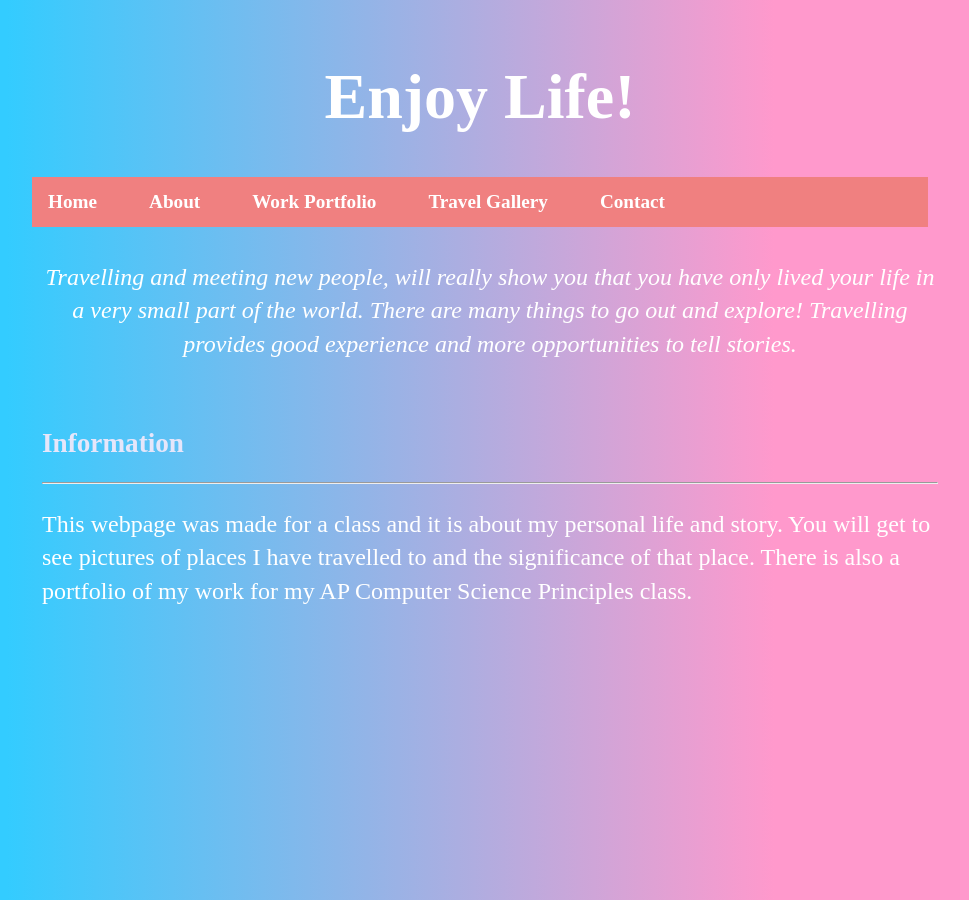
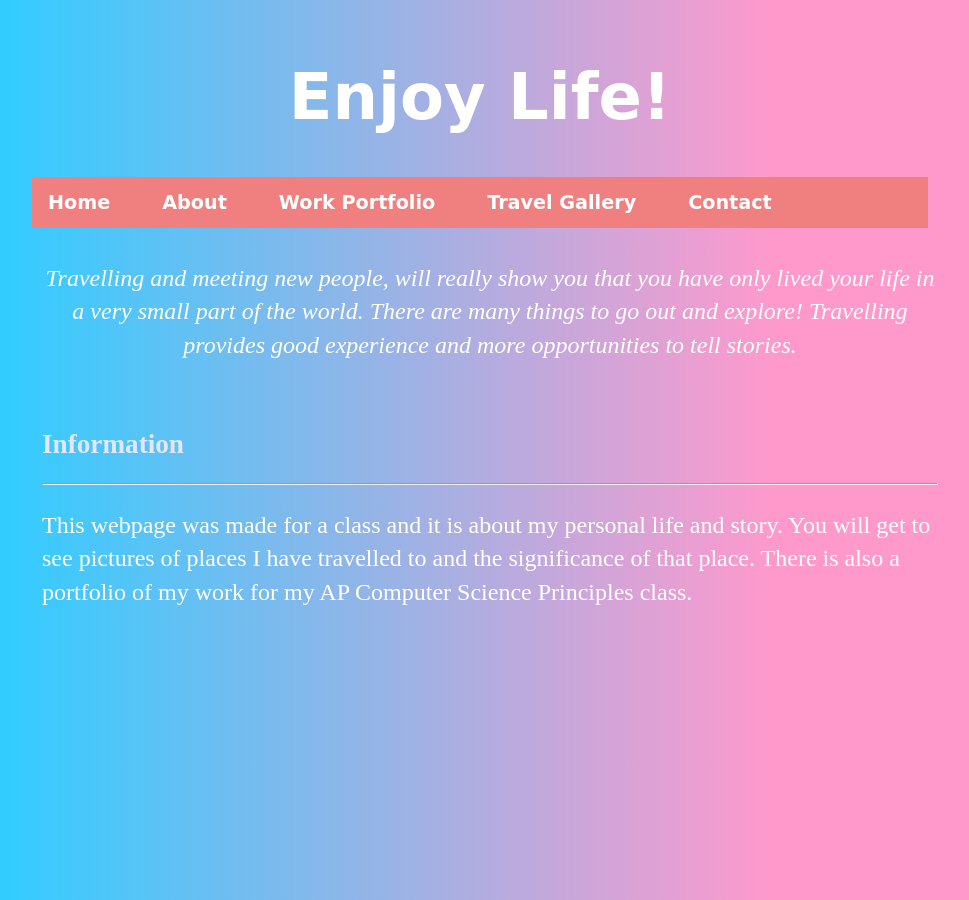
Before and after one commit to CNakano7/CNakano7.github.io, a Jekyll site: the page index.html, which Jekyll copies as it is, in a window 1280 px wide. Shown: the whole page, without its empty margins (160-1129 px from the left). Built offline with Jekyll 4.4.1, drawn with Linux system fonts in a browser that asks for light colours.

Commit message:
Update main.css

```diff
--- a/css/main.css
+++ b/css/main.css
@@ -3,7 +3,7 @@ body {
    width: 70%;
 }
 nav ul, footer ul {
-    font-family: "Comic Sans MS", cursive, sans-serif';
+    font-family: "Comic Sans MS", cursive, sans-serif;
     padding: 0px;
     list-style: none;
     font-weight: bold;
@@ -21,7 +21,7 @@ a:hover {
 }
 h1 {
     font-size: 3em;
-    font-family:"Comic Sans MS", cursive, sans-serif';
+    font-family:"Comic Sans MS", cursive, sans-serif;
 }
 p {
     font-size: 1.5em;
```
